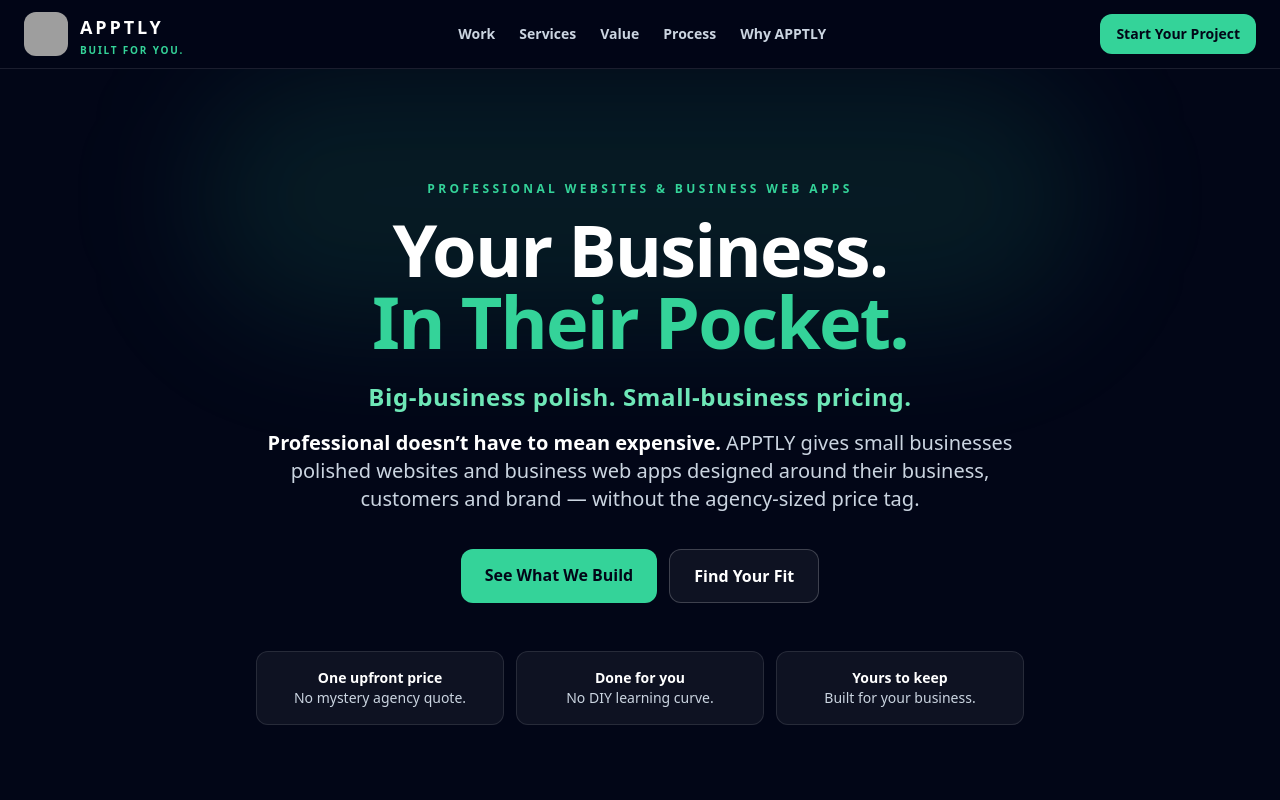
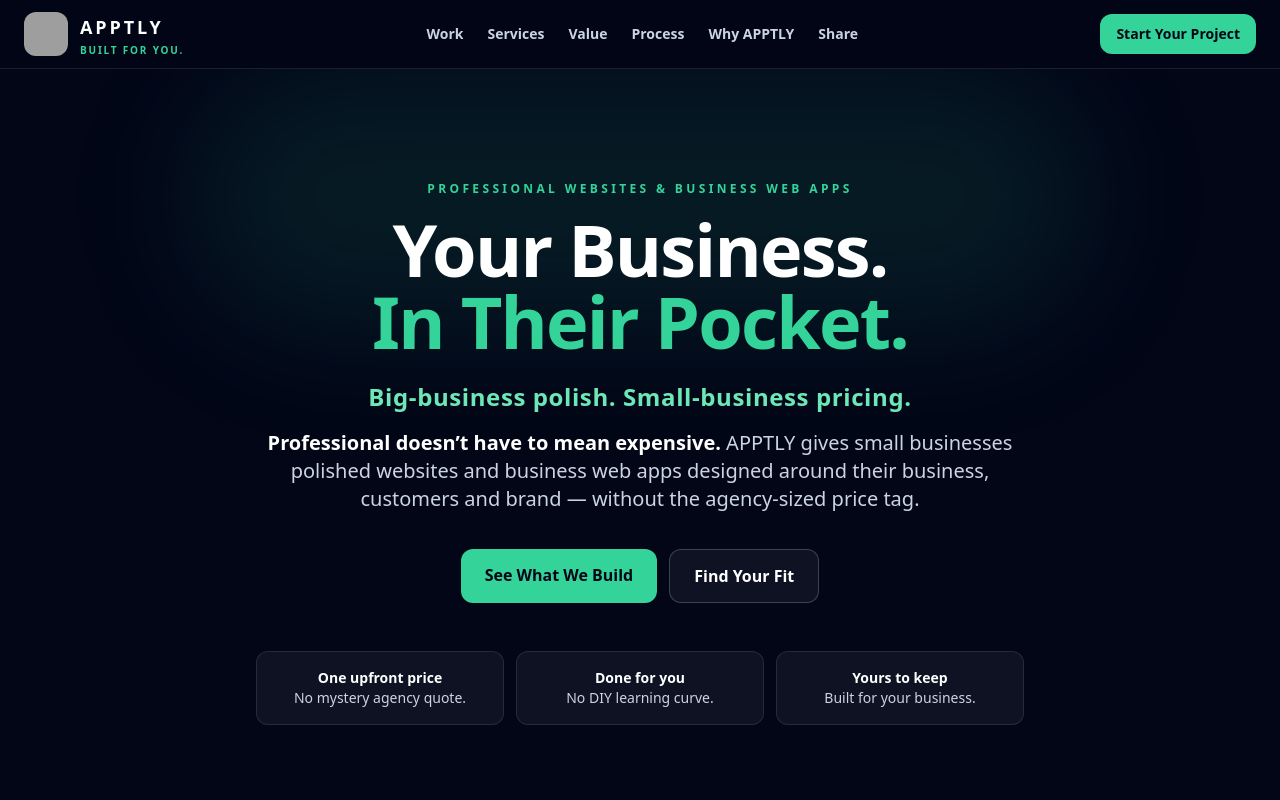
Before and after one commit to myapptly/apptly-website, a Next.js app: page / in a window 1280 px wide. Shown: the top 800 px of the page. Built offline with nearby package versions, Linux system fonts and the light colour scheme; grey boxes are pictures that could not be loaded.

Commit message:
Add Share to top navigation

```diff
--- a/app/page.tsx
+++ b/app/page.tsx
@@ -38,10 +38,10 @@
             <img src="/apptly-logo.png" alt="APPTLY" className="h-11 w-11 rounded-xl object-cover" />
             <div className="leading-none"><div className="text-lg font-black tracking-[0.16em]">APPTLY</div><div className="mt-1 text-[10px] font-bold uppercase tracking-[0.18em] text-emerald-400">Built For You.</div></div>
           </a>
-          <nav className="hidden items-center gap-6 text-sm font-bold text-slate-300 md:flex"><a href="#work" className="transition hover:text-emerald-400">Work</a><a href="#services" className="transition hover:text-emerald-400">Services</a><a href="#comparison" className="transition hover:text-emerald-400">Value</a><a href="#process" className="transition hover:text-emerald-400">Process</a><a href="#why" className="transition hover:text-emerald-400">Why APPTLY</a></nav>
+          <nav className="hidden items-center gap-6 text-sm font-bold text-slate-300 md:flex"><a href="#work" className="transition hover:text-emerald-400">Work</a><a href="#services" className="transition hover:text-emerald-400">Services</a><a href="#comparison" className="transition hover:text-emerald-400">Value</a><a href="#process" className="transition hover:text-emerald-400">Process</a><a href="#why" className="transition hover:text-emerald-400">Why APPTLY</a><button onClick={handleShare} className="transition hover:text-emerald-400">Share</button></nav>
           <a href="#services" className="rounded-xl bg-emerald-400 px-4 py-2.5 text-sm font-black text-slate-950 transition hover:bg-emerald-300">Start Your Project</a>
         </div>
-        <div className="mx-auto mt-3 flex max-w-7xl justify-center gap-5 overflow-x-auto border-t border-white/5 pt-2 text-xs font-bold text-slate-400 md:hidden"><a href="#work">Work</a><a href="#services">Services</a><a href="#comparison">Value</a><a href="#process">Process</a><a href="#why">Why APPTLY</a></div>
+        <div className="mx-auto mt-3 flex max-w-7xl justify-center gap-5 overflow-x-auto border-t border-white/5 pt-2 text-xs font-bold text-slate-400 md:hidden"><a href="#work">Work</a><a href="#services">Services</a><a href="#comparison">Value</a><a href="#process">Process</a><a href="#why">Why APPTLY</a><button onClick={handleShare} className="whitespace-nowrap">Share</button></div>
       </header>
 
       <section className="relative overflow-hidden border-b border-emerald-400/20 px-6 py-20 md:py-28">
```
